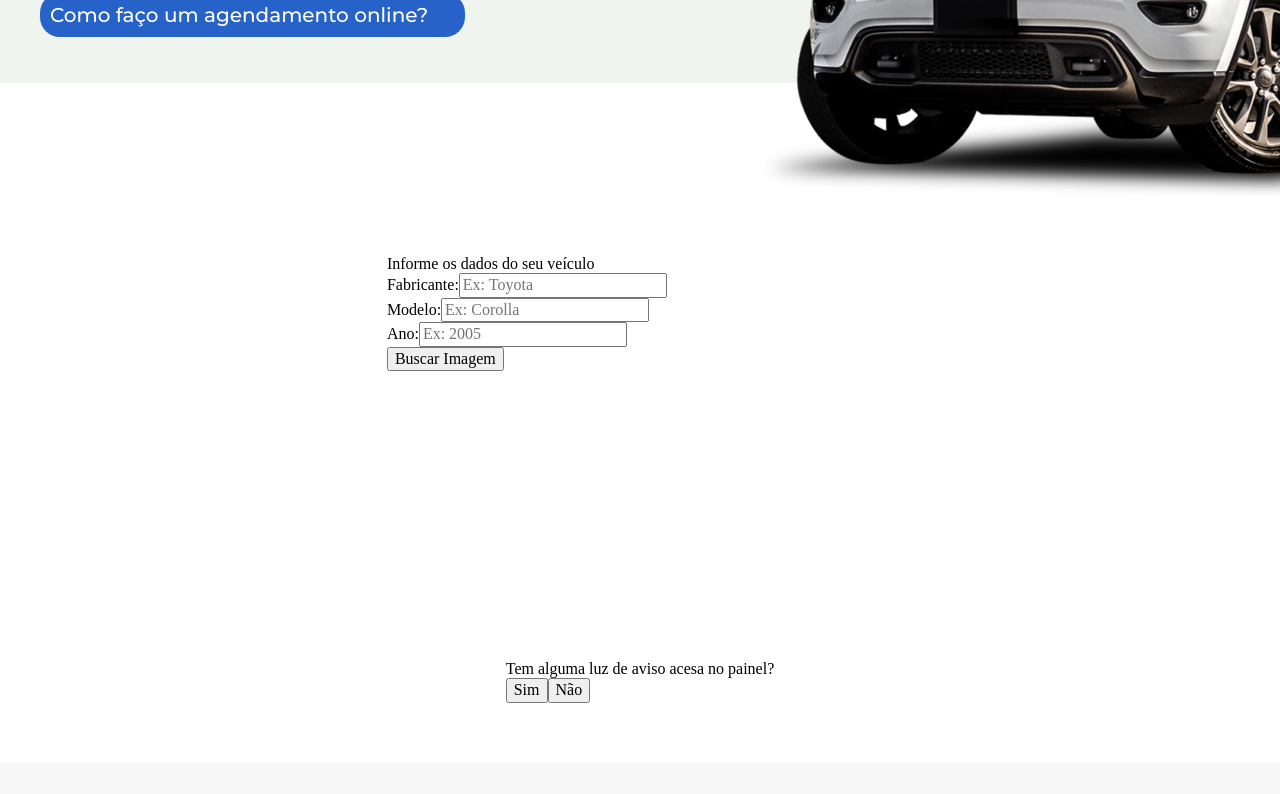
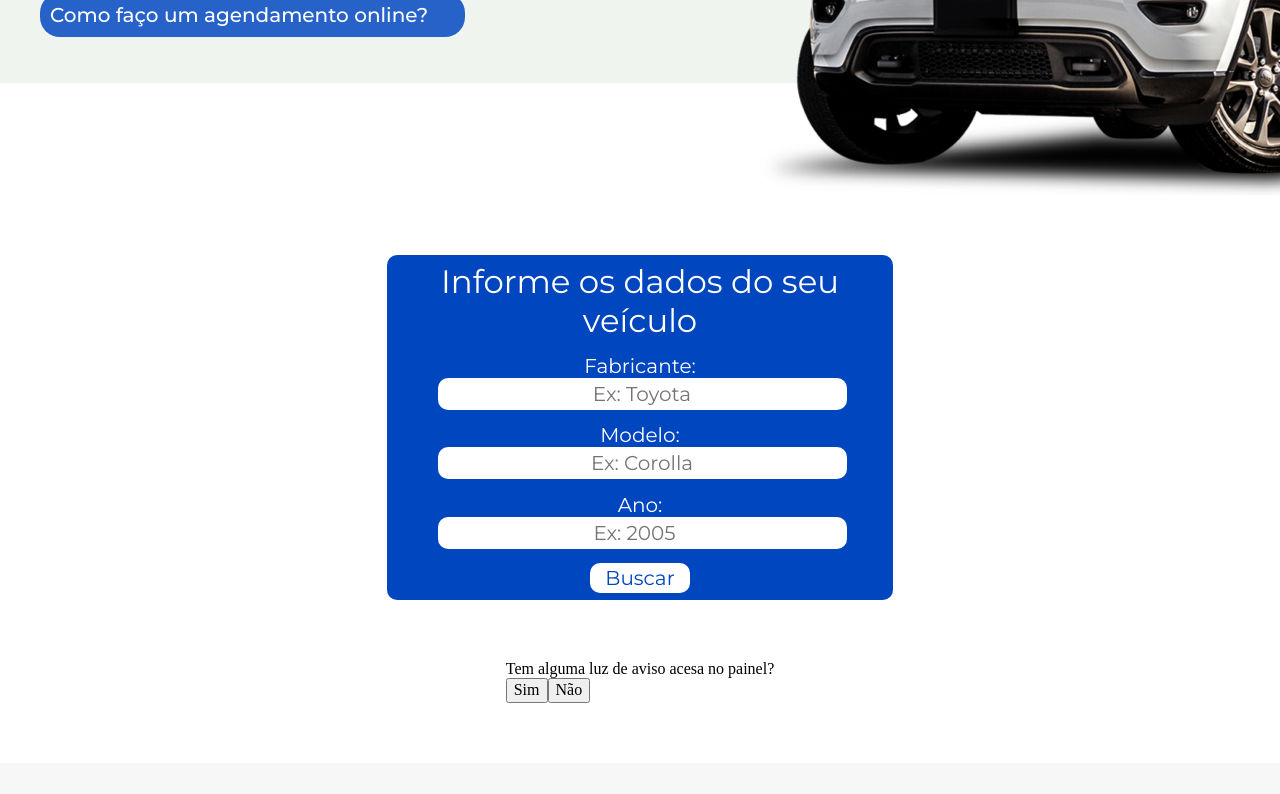
Before and after one commit to Challenge-dus-omi/challenge-front-end, a React (Vite) app in the folder portorepair/: page /servicos in a window 1280 px wide. Shown: the part 481-1275 px from the top of the page. Built offline with nearby package versions, Linux system fonts and the light colour scheme; a web font is replaced by a local one.

Commit message:
estilizando requestimage

```diff
--- a/portorepair/src/components/Servicos/ApiResquestImage.tsx
+++ b/portorepair/src/components/Servicos/ApiResquestImage.tsx
@@ -58,10 +58,12 @@ const CarImageSearch: React.FC = () => {
 
   return (
     <div className="container-form-login">
-      <form onSubmit={handleSubmit}>
-      <legend className="tituloRequestImage">Informe os dados do seu veículo</legend>
-        <div>
-          <label htmlFor="make">Fabricante:</label>
+      <form onSubmit={handleSubmit} className='form-request-image'>
+
+      <legend className="titulo-request-image">Informe os dados do seu veículo</legend>
+
+        <div className='container-label'>
+          <label htmlFor="make" className='label-request-image'>Fabricante:</label>
           <input
             type="text"
             id="make"
@@ -69,10 +71,12 @@ const CarImageSearch: React.FC = () => {
             onChange={(e) => setMake(e.target.value)}
             placeholder="Ex: Toyota"
             required
+            className='input-request-image'
           />
         </div>
-        <div>
-          <label htmlFor="model">Modelo:</label>
+
+        <div className='container-label'>
+          <label htmlFor="model" className='label-request-image'>Modelo:</label>
           <input
             type="text"
             id="model"
@@ -80,10 +84,12 @@ const CarImageSearch: React.FC = () => {
             onChange={(e) => setModel(e.target.value)}
             placeholder="Ex: Corolla"
             required
+            className='input-request-image'
           />
         </div>
-        <div>
-          <label htmlFor="year">Ano:</label>
+
+        <div className='container-label' >
+          <label htmlFor="year" className='label-request-image'>Ano:</label>
           <input
             type="number"
             id="year"
@@ -91,9 +97,12 @@ const CarImageSearch: React.FC = () => {
             onChange={(e) => setYear(e.target.value === '' ? '' : Number(e.target.value))}
             placeholder="Ex: 2005"
             required
+            className='input-request-image'
           />
         </div>
-        <button type="submit">Buscar Imagem</button>
+
+        <button type="submit" className='submit-button-request-image'>Buscar</button>
+
       </form>
 
       {loading && <p>Carregando...</p>}
--- a/portorepair/src/css/requestImage.css
+++ b/portorepair/src/css/requestImage.css
@@ -3,3 +3,76 @@
     height: 345.06px;
     flex-shrink: 0;
 }
+
+.form-request-image{
+    width: 100%;
+    height: 100%;
+    background-color: #0046BF;
+    border-radius: 10px;
+    display: flex;
+    flex-direction: column;
+    align-items: center;
+    justify-content: space-around;
+}
+
+.titulo-request-image{
+    color: #FFF;
+    font-family: "montserrat";
+    font-size: 32.4px;
+    font-style: normal;
+    font-weight: 400;
+    line-height: normal;
+    text-align: center;
+}
+
+.label-request-image{
+    color: #FFF;
+    font-family: "montserrat";
+    font-size: 20px;
+    font-style: normal;
+    font-weight: 400;
+    line-height: normal;
+    text-align: center;
+}
+
+.container-label{
+    display: flex;
+    flex-direction: column;
+    width: 80%;
+}
+
+.input-request-image{
+    width: 100%;
+    height: 30px;
+    background-color: #FFF;
+    border-radius: 10px;
+    border: none;
+    font-family: "montserrat";
+    font-size: 20px;
+    font-style: normal;
+    font-weight: 400;
+    line-height: normal;
+    text-align: center;
+}
+
+.submit-button-request-image{
+    width: 100px;
+    height: 30px;
+    background-color: #FFF;
+    border-radius: 10px;
+    border: none;
+    font-family: "montserrat";
+    font-size: 20px;
+    font-style: normal;
+    font-weight: 400;
+    line-height: normal;
+    text-align: center;
+    color: #0046BF;
+    transition: 0.2s;
+}
+
+.submit-button-request-image:hover{
+    background-color: #0046BF;
+    color: #FFF;
+    transform: scale(1.05);
+}
```
